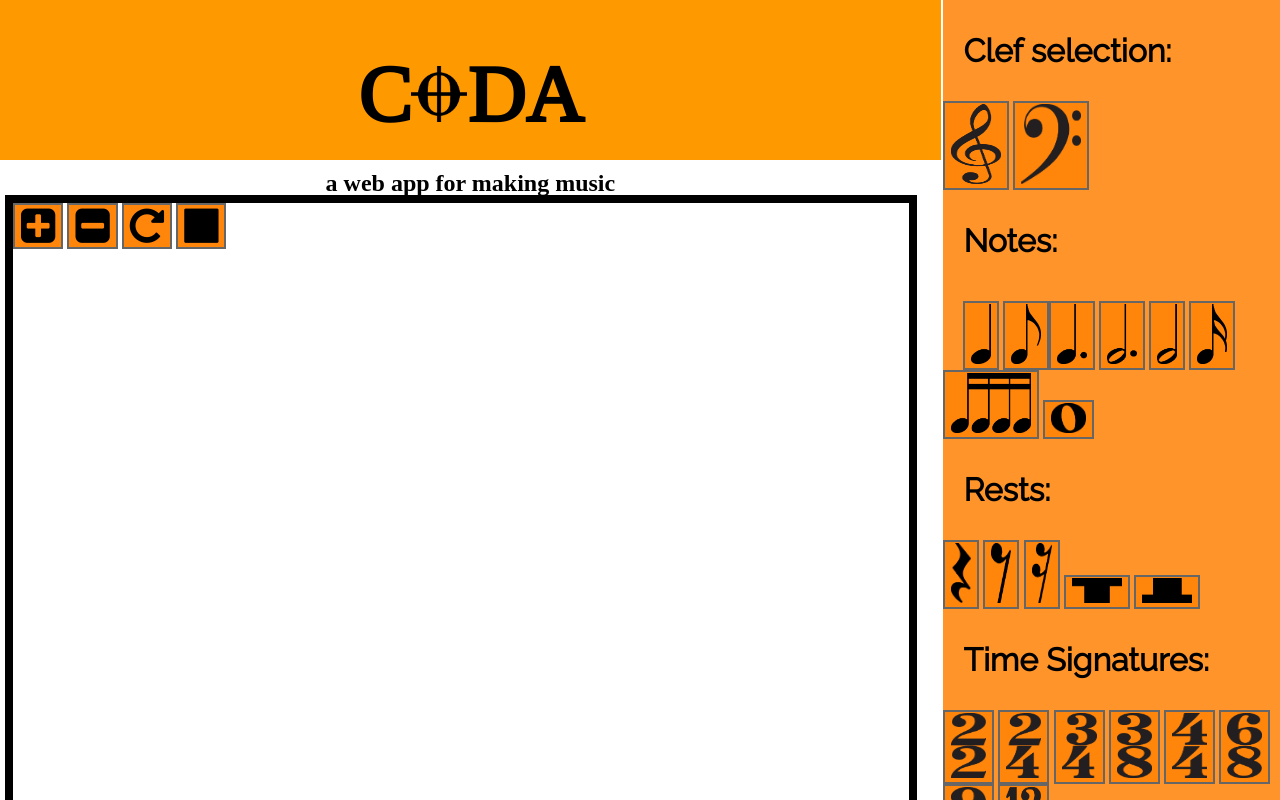
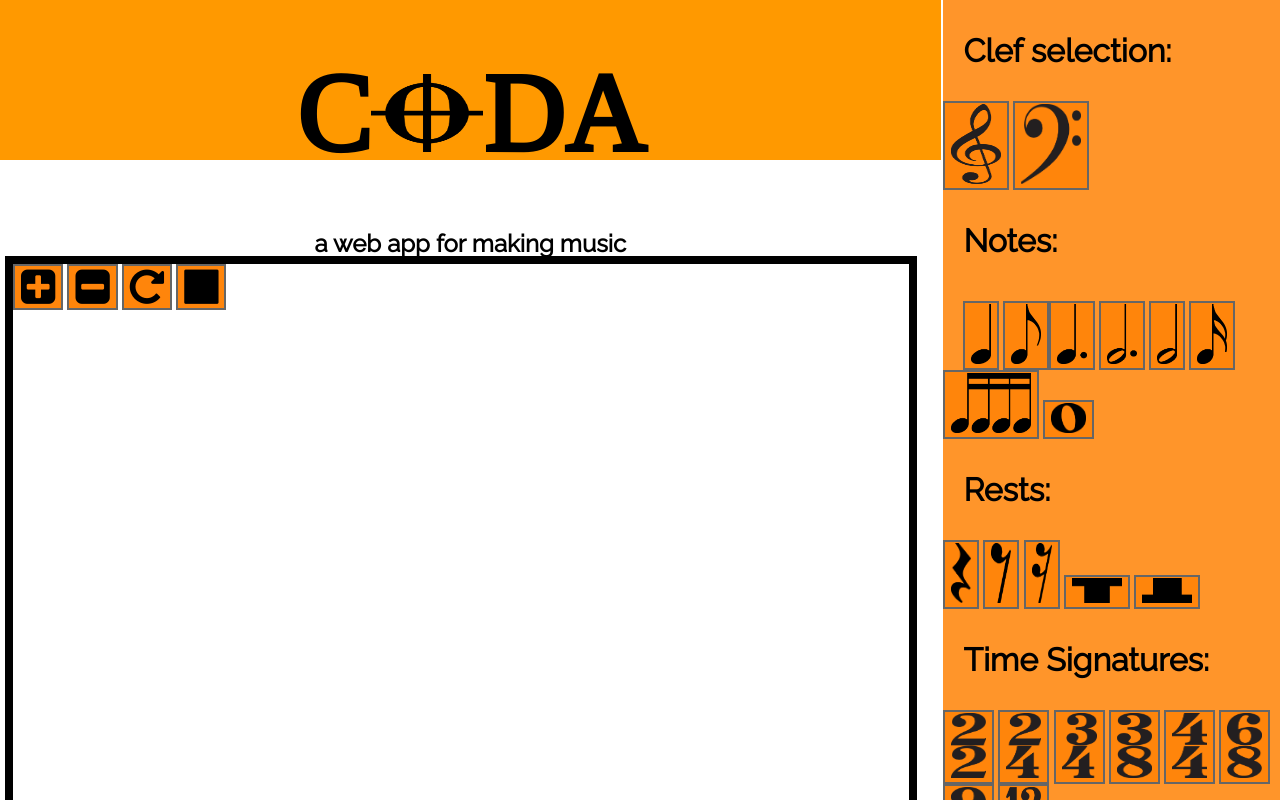
Before and after one commit to codaapp/codaapp.github.io, a plain HTML site: page index.html in a window 1280 px wide. Drawn offline with nearby package versions, Linux system fonts and the light colour scheme.

Commit message:
Header size change

```diff
--- a/index.html
+++ b/index.html
@@ -68,7 +68,7 @@ THE SOFTWARE. -->
 </head>
 	<body>
 		<div id="header">
-			<h1>C<img src="assets/symbols/coda.png" alt="coda" style="width:.7em;height:.7em;">DA</h1>
+			<h1>C<img src="assets/symbols/coda.png" alt="coda" style="width:1em;height:.7em;">DA</h1>
 			<h2>a web app for making music</h2>
 		</div>
 		<div id="sidebar">
--- a/main.css
+++ b/main.css
@@ -47,12 +47,13 @@ h1{
 	margin-top: 50px;
 	font-family: Tinos;
 	text-align: center;
-	font-size: 5em;
+	font-size: 7em;
 
 }
 
 h2{
 	margin-top:-25px;
+	font-family: Raleway;
 }
 
 h3{
```
